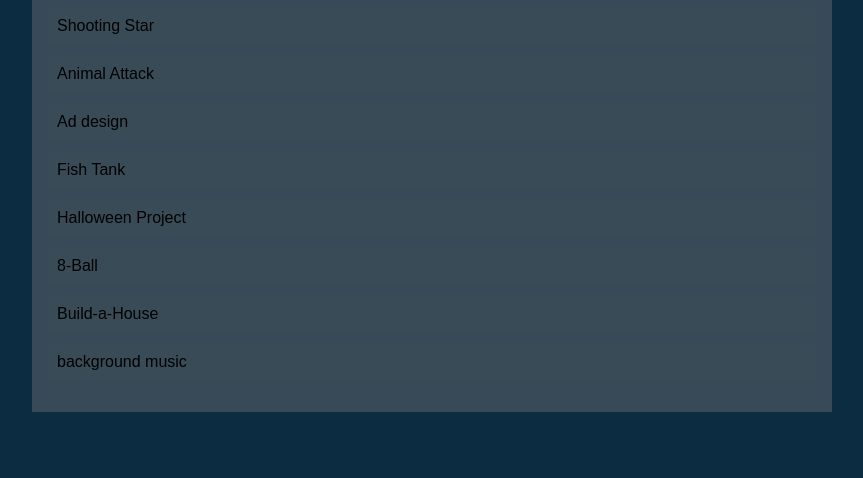
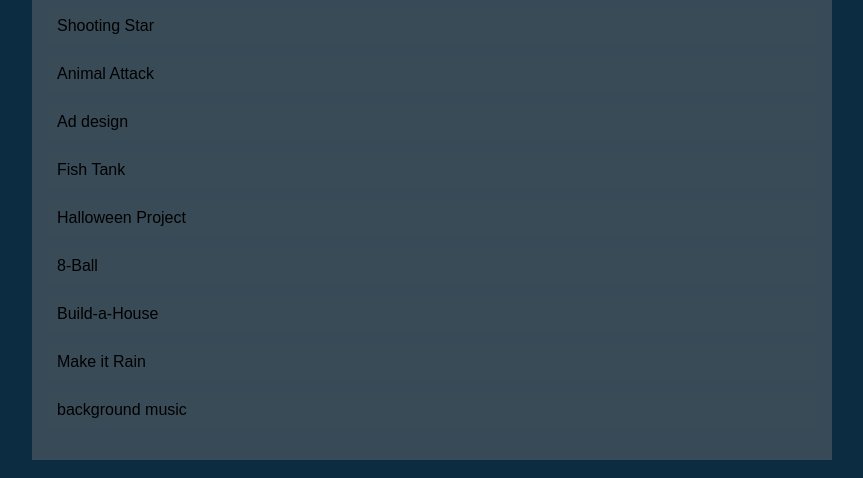
Before and after one commit to marissadreyfus/marissadreyfus.github.io, a plain HTML site: page portfolio.html in a window 1280 px wide. Shown: the part 448-926 px from the top of the page, without its empty margins (208-1071 px from the left). Before the commit the page ends 878 px from the top, so only its background shows below. Drawn offline with Linux system fonts and the light colour scheme.

Commit message:
silly guy has been added

```diff
--- a/portfolio.html
+++ b/portfolio.html
@@ -133,6 +133,7 @@
                         <li><a href="https://www.khanacademy.org/computer-programming/project-halloween/5554440498626560">Halloween Project</a></li>
                         <li><a href="https://www.khanacademy.org/computer-programming/spin-off-of-project-magic-8-ball/5681324985204736">8-Ball</a></li>
                         <li><a href="https://www.khanacademy.org/computer-programming/spin-off-of-project-build-a-house/5128686463664128">Build-a-House</a></li>
+                        <li><a href="https://www.khanacademy.org/computer-programming/spin-off-of-project-make-it-rain/6276667323760640">Make it Rain</a></li>
                         <li><a href="https://www.youtube.com/watch?v=R93Uy0dQazE">background music</a></li>
                     </ul>
                 </div>
```
